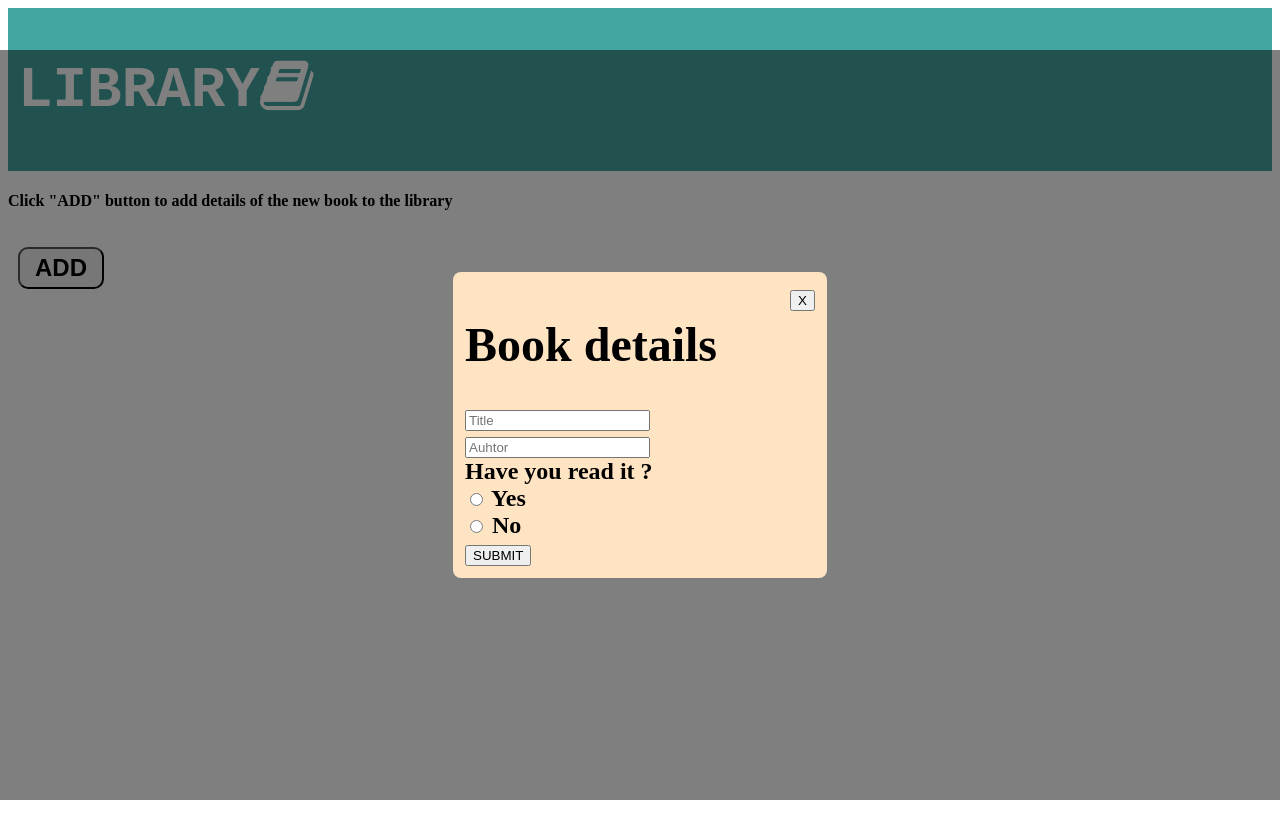
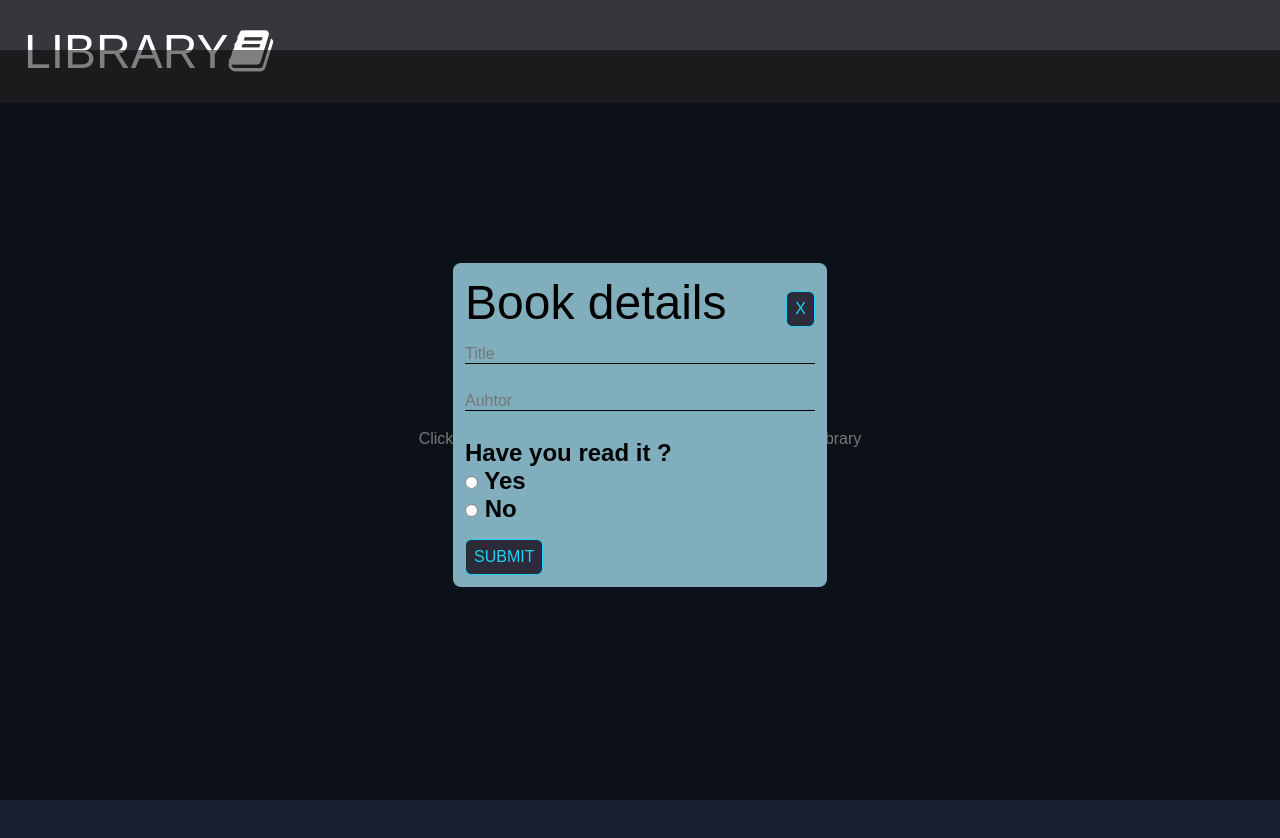
Before and after one commit to Ikram432k/PROJECT_LIBRARY, a plain HTML site: page index.html in a window 1280 px wide. Both pictures are taken after a click on the button "ADD". Before the commit the page ends 800 px from the top, so only its background shows below. Drawn offline with Linux system fonts and the light colour scheme.

Commit message:
style.css

```diff
--- a/style.css
+++ b/style.css
@@ -1,11 +1,32 @@
+*{
+  margin:0;
+  padding:0;
+  font-family: 'Poppins', sans-serif;
+
+}
+h1,h2,h3,h4,h5{
+  font-weight: 500;
+}
 #header{
     text-align: left;
-    font-family: 'Courier New', Courier, monospace;
-    font-weight: 900;
-    font-size: 1.8em;
-    background: #42a5a0;
-    padding: 10px;
+    /* font-family: 'Courier New', Courier, monospace; */
+
+    font-size: 1.5rem;
+    background-color: #37363d;
+    padding: 1.5rem;
     color: white;
+}
+.full{
+  background-color: #182033;
+  height: 100vh;
+  padding: 1rem;
+  display: flex;
+  flex-direction: column;
+  justify-content: center;
+  align-items: center;
+}
+h4{
+  color: #f2efe6;
 }
 .form_header{
     display: flex;
@@ -19,14 +40,23 @@
     font-size: 1.5em;
     font-weight: 800;
     z-index: 10;
-    background-color: bisque;
+    background-color: #80aebd;
+}
+.form_container button{
+  padding: 0.5rem;
+  font-size: 1rem;
+}
+#form{
+  margin-top: 15px;
+  display: flex;
+  flex-direction: column;
 }
 .box{
-    display: flex;
-    justify-content: center;
-    align-items: center;
-    margin-top: 50px;
-    position: fixed;
+  display: flex;
+  justify-content: center;
+  align-items: center;
+  margin-top: 50px;
+  position: fixed;
   opacity: 0;
   top: 0;
   bottom: 0;
@@ -39,15 +69,37 @@
     opacity: 1;
     pointer-events: auto;
 }
-#popup_btn{
-    font-size: 1.5em;
-    font-weight: 900;
-    padding: 5px 15px;
-    border-radius: 10px;
-    margin: 15px 10px;
+input{
+  background: transparent;
+  border: none;
+  outline: none;
+  border-bottom: 1px solid black;
+  color: black;
+  font-size: 1rem;
+}
+button{
+  background-color: #2b2b3a;
+  width: max-content;
+  display: inline-block;
+  color: #1ed2f4;
+  margin-top: 1rem;
+  padding: 0.75rem 1.2rem;
+  border-radius: 0.4rem;
+  font-size: 1em;
+  cursor: pointer;
+  border: 1px solid #1ed2f4;
+  transition:  all 400ms ease;;
+}
+button:hover{
+  background:white;
+  color: #2b2b3a;
+}
+.remove{
+  margin-left: 5px;
+  background: #1ed2f4;
+  color: #2b2b3a;
 }
 
-  /* book container */
 
 .bookContainer {
   padding: 50px;
@@ -60,27 +112,12 @@
   text-align: center;
   border: 1px solid #e6eaff;
   padding: 10px;
-  border-radius: 8px;
-  font-size: 1.3em;
-  font-weight: 800;
+  border-radius: 5px;
+  font-size: 1rem;
   background: #f5f5f5;
-  box-shadow: 0 10px 6px -6px #777;
 }
 
-.card button {
-  font-weight: 900;
-  padding: 5px 16px;
-  border-radius: 4px;
-  outline: none;
-  border: none;
-  cursor: pointer;
-}
 
-.card .remove {
-  color: white;
-  margin-left: 5px;
-  background: #fc1758;
-}
 .error {
   color: red;
   font-size: 0.7em;
```
